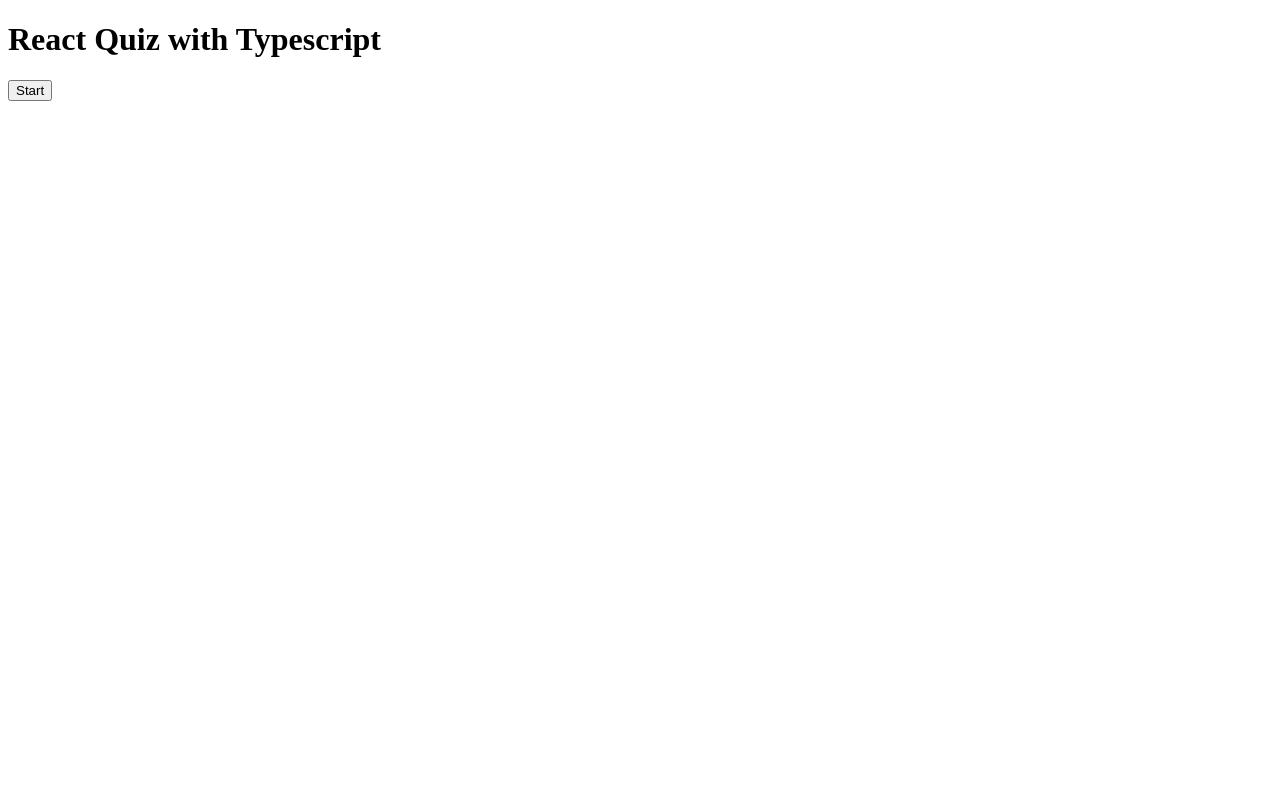
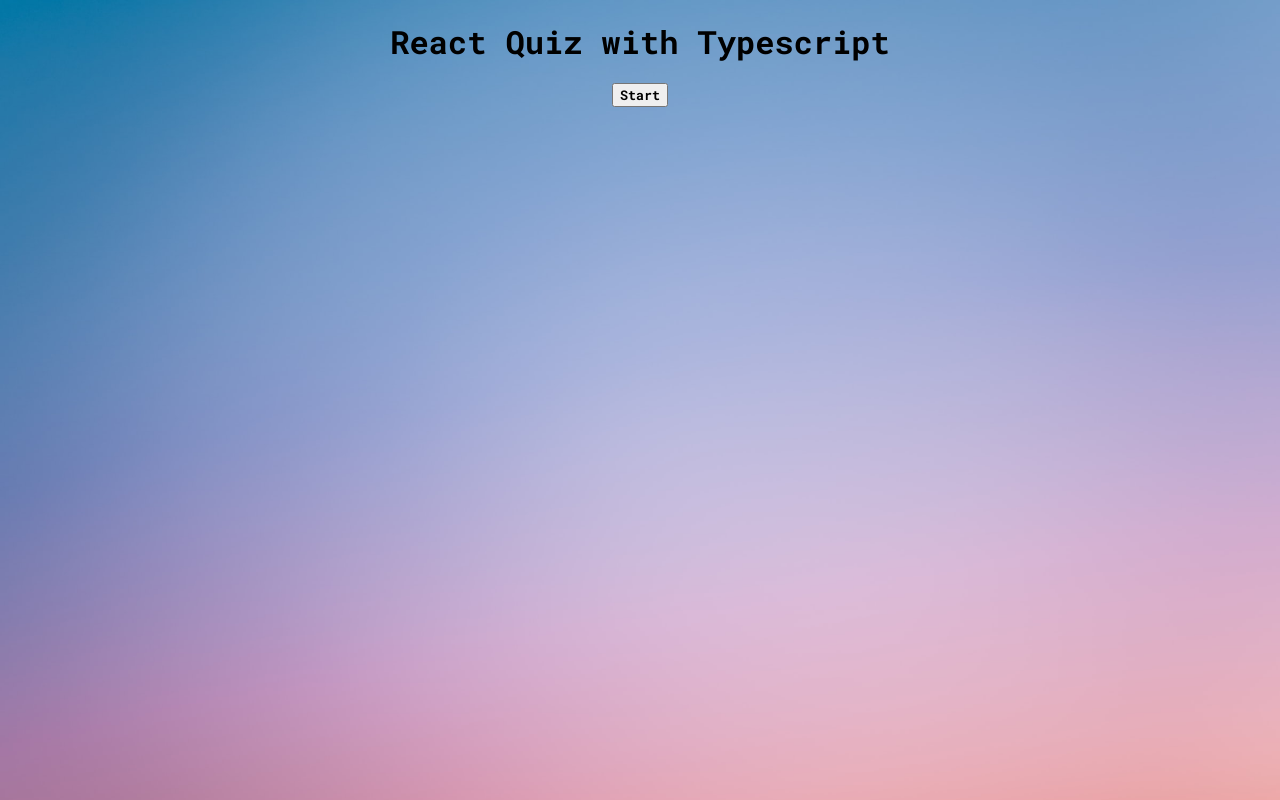
Before and after one commit to spencer-alan/typescript-quiz, a React (Create React App) app: page / in a window 1280 px wide. Built offline with nearby package versions, Linux system fonts and the light colour scheme.

Commit message:
finished general page style

```diff
--- /dev/null
+++ b/src/App.styles.ts
@@ -0,0 +1,54 @@
+import styled, { createGlobalStyle } from 'styled-components';
+import BGImage from './images/adrian-infernus.jpg';
+
+export const GlobalStyle = createGlobalStyle`
+  html {
+    height: 100%;
+  }
+
+  body {
+    background-image: url(${BGImage});
+    background-size: cover;
+    margin: 0;
+    padding: 0 20px;
+    display: flex;
+    justify-content: center;
+  }
+
+  * {
+    box-sixing: border-box;
+    font-family: 'Roboto mono', sans-serif;
+  }
+`;
+
+export const Wrapper = styled.div`
+  display: flex;
+  flex-direction: column;
+  align-items: center;
+
+  > p {
+    color: #fff
+  }
+
+  .score {
+    color: #fff;
+    font-size:2rem;
+    margin: 0;
+  }
+
+  h1 {
+    font-family: Roboto mono Inline,
+    background-image: linear-gradient(180deg, #fff, #87f1ff);
+    background-size: 100%;
+    background-clip: text;
+    -webkit-background-clip: text;
+    -webkit-text-fill-color: text;
+    -moz-background-clip: text;
+    -moz-text-fill-colo: transparent;
+    filter: drop-shadow(2px 2px #00)
+    font-size: 70px;
+    font-weight: 400;
+    text-align: center;
+    margin: 20px;
+  }
+`
--- a/src/App.tsx
+++ b/src/App.tsx
@@ -4,7 +4,8 @@
 import QuestionCard from './Components/QuestionCard';
 // Types
 import { Difficulty, QuestionState } from './API';
-
+// Styles
+import { GlobalStyle, Wrapper } from './App.styles';
 
 export type AnswerObject = {
   question: string;
@@ -77,14 +78,16 @@
     }
   }
   return(
-    <div className='App'>
+    <>
+    <GlobalStyle />
+    <Wrapper>
       <h1>React Quiz with Typescript</h1>
       {gameOver || userAnswers.length === TOTAL_QUESTIONS ? (
         <button className='star' onClick={ startTrivia }>
           Start
         </button>
       ) : null}
-      {!gameOver ? <p className='score'>Score:</p> : null}
+      {!gameOver ? <p className='score'>Score: {score}</p> : null}
       {loading && <p>Loading Questions ...</p>}
       {!loading && !gameOver && (
         <QuestionCard
@@ -100,7 +103,8 @@
         <button className='next' onClick={ nextQuestion }>Next</button>
       ) : null}
 
-    </div>
+    </Wrapper>
+    </>
   );
 }
 
```
